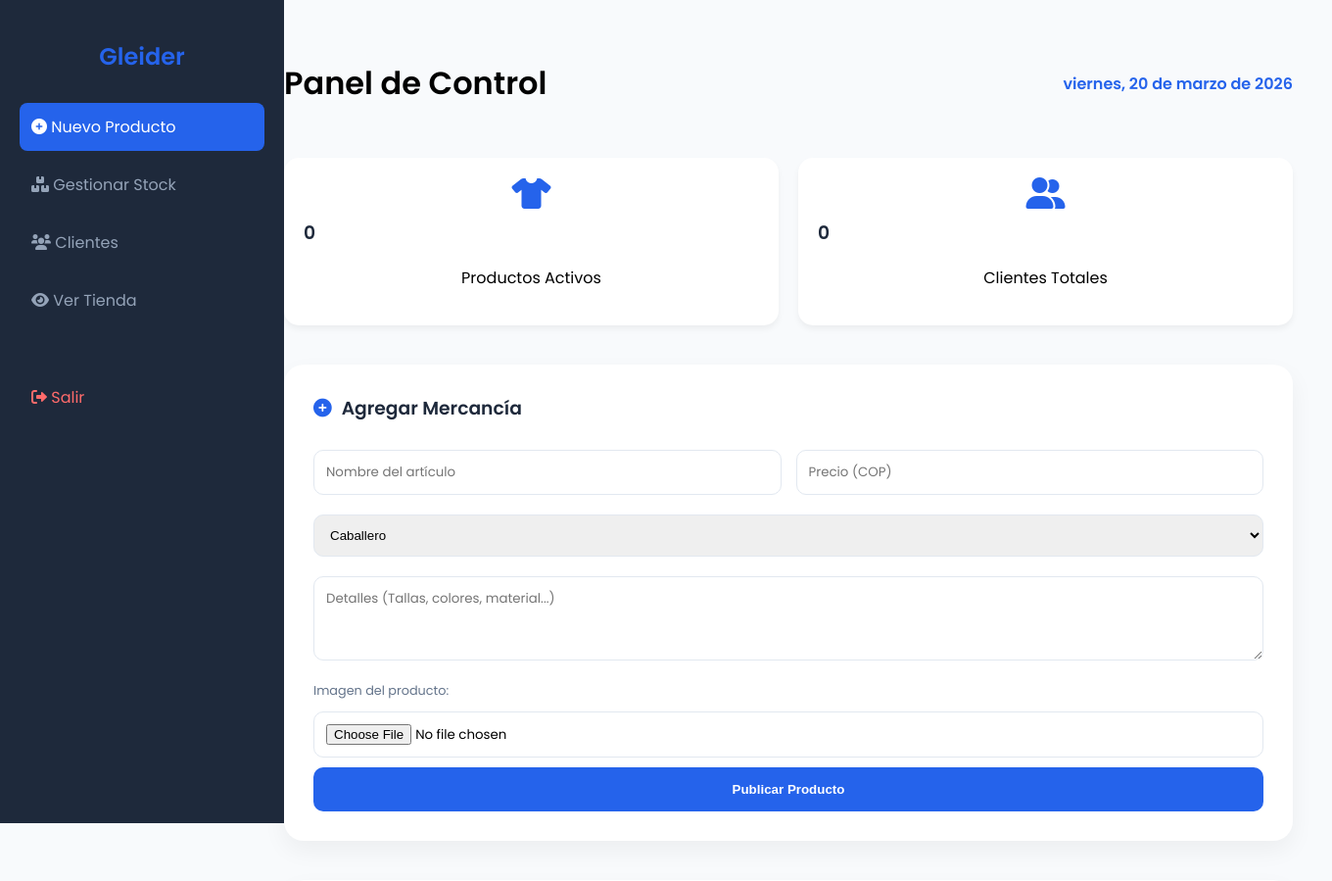
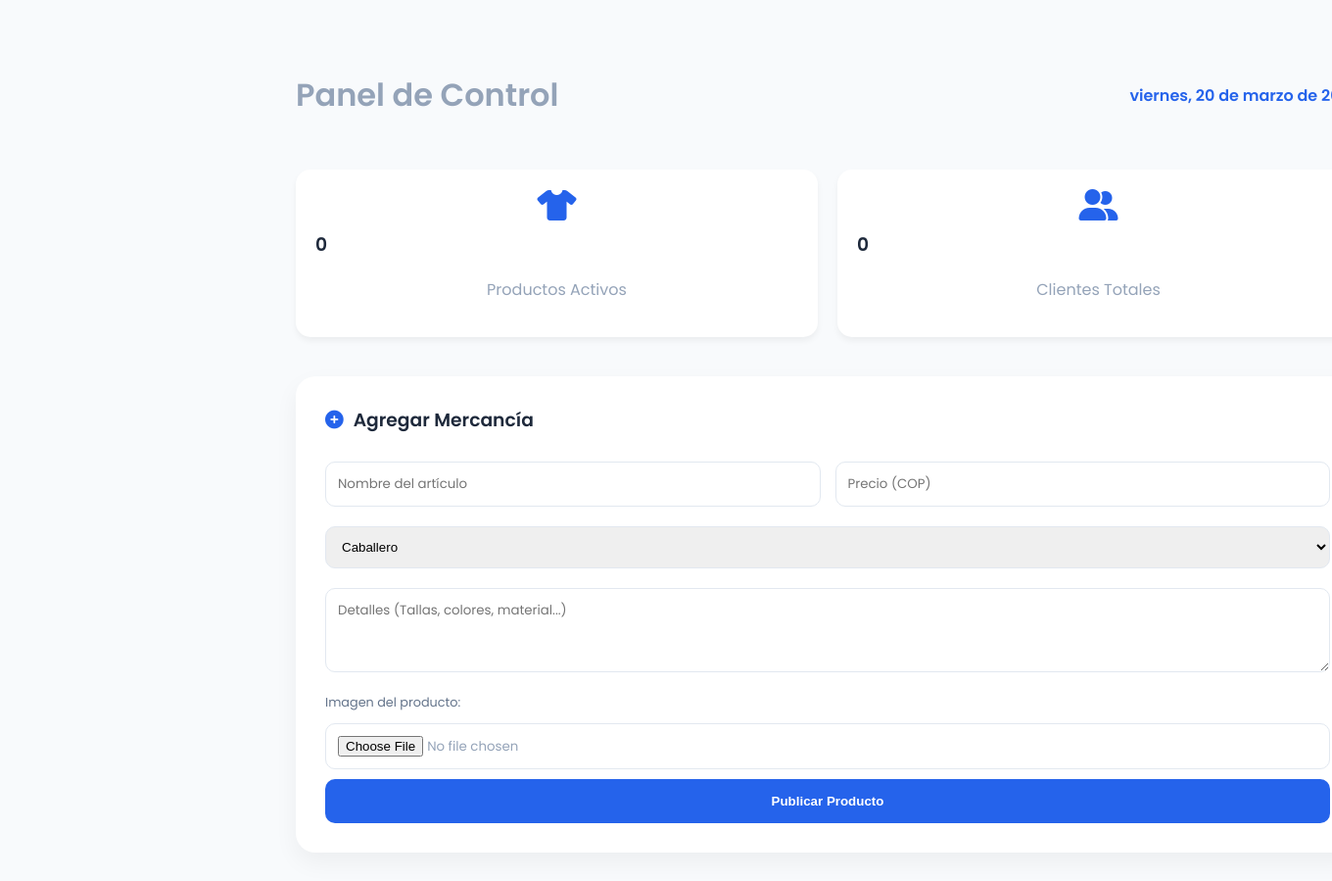
Before and after one commit to gleiderr99-boop/nuevo-proyecto, a Flask app: template templates/admin.html in a window 1360 px wide; the page is wider, and only the part inside the window is pictured. Shown: the top 899 px of that part at 98% size. Run offline with Flask 3, Linux system fonts and the light colour scheme; the template is opened without the code that fills it, so the values that code supplies are empty.

Commit message:
Update admin.html

```diff
--- a/templates/admin.html
+++ b/templates/admin.html
@@ -54,14 +54,7 @@
 </head>
 <body>
 
-    <div class="sidebar">
-        <h2>Gleider</h2>
-        <a href="#inventario" class="nav-link active"><i class="fas fa-plus-circle"></i> <span>Nuevo Producto</span></a>
-        <a href="#gestion-inventario" class="nav-link"><i class="fas fa-boxes"></i> <span>Gestionar Stock</span></a>
-        <a href="#clientes" class="nav-link"><i class="fas fa-users"></i> <span>Clientes</span></a>
-        <a href="/catalogo" class="nav-link"><i class="fas fa-eye"></i> <span>Ver Tienda</span></a>
-        <a href="/logout" class="nav-link" style="margin-top: 50px; color: #ff6b6b;"><i class="fas fa-sign-out-alt"></i> <span>Salir</span></a>
-    </div>
+   <a href="/" class="nav-link">
 
     <div class="main-content">
         <div class="header">
```
